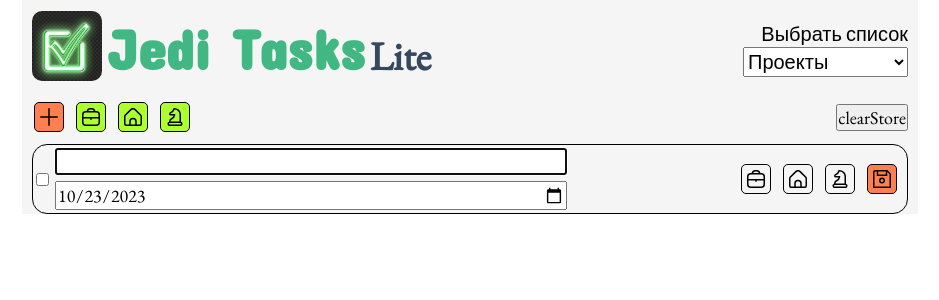
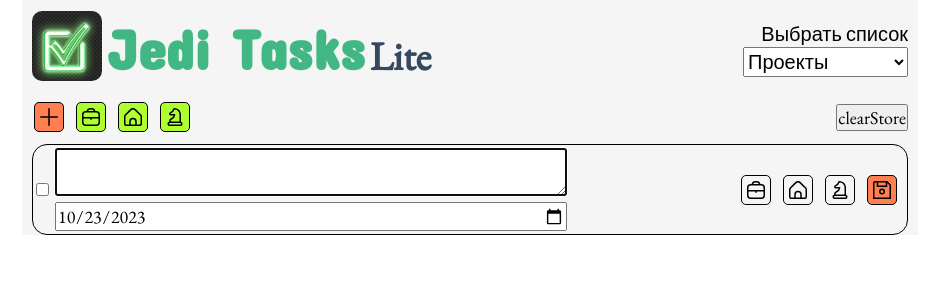
Before and after one commit to StrekhaIgor/JediTasksLite, a Vue app: page / in a window 1280 px wide. Both pictures are taken after a click on the picture 219 px from the left and 117 px from the top of the page. Shown: the top 300 px of the page, without its empty margins (170-1109 px from the left). Built offline with nearby package versions, Linux system fonts and the light colour scheme.

Commit message:
change input to textarea

```diff
--- a/src/components/Task.vue
+++ b/src/components/Task.vue
@@ -177,12 +177,12 @@ export default {
     <input type="checkbox" :id="task.id"
     v-model="task.isDone">
     <div class="task-date-wrapper-edit">
-        <input type="text" :id="task.value + ' edit'"
+        <textarea type="text" :id="task.value + ' edit'"
         v-model="task.value"
         v-focus
         @keyup.enter="changeEditTask(), this.$emit('addNewTask')"
         @keyup.esc="changeEditTask()"
-        @keyup.delete="backSpace()">
+        @keyup.delete="backSpace()"></textarea>
         <input type="date" v-model="this.date"
         @change="changeEditTask">
     </div>
@@ -225,6 +225,12 @@ input {
     font-size: 1em;
 }
 
+textarea {
+    margin: 3px;
+    cursor: pointer;
+    font-size: 1em;
+}
+
 
 
 @media (min-width: 600px) {
@@ -240,6 +246,10 @@ input {
     }
 
     div.task-date-wrapper-edit input {
+        max-width: 40vw;
+    }
+
+    div.task-date-wrapper-edit textarea {
         max-width: 40vw;
     }
 
```
